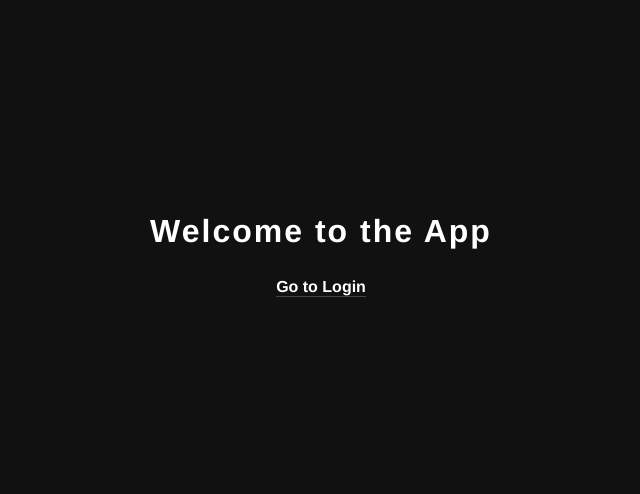
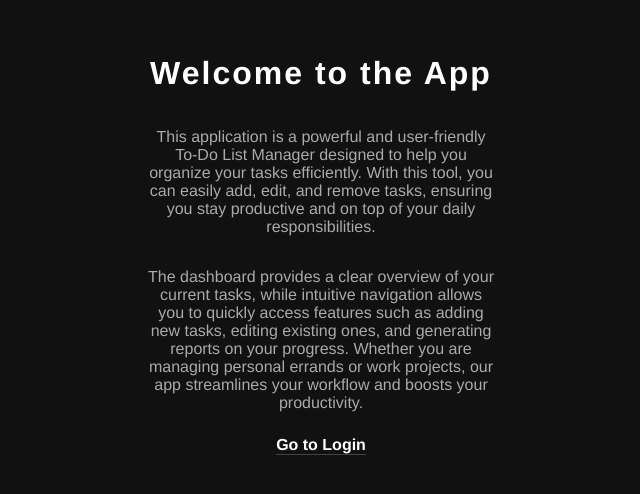
Before and after one commit to Cardpatr/skillsbadgeexam, a React (Create React App) app: page / in a window 1280 px wide. Shown: the part 152-646 px from the top of the page, without its empty margins (319-959 px from the left). Built offline with nearby package versions, Linux system fonts and the light colour scheme.

Commit message:
Update LandingPage.js

```diff
--- a/src/components/LandingPage.js
+++ b/src/components/LandingPage.js
@@ -6,6 +6,12 @@ export default function LandingPage() {
   return (
     <div className="centered-container">
       <h1>Welcome to the App</h1>
+      <p>
+        This application is a powerful and user-friendly To-Do List Manager designed to help you organize your tasks efficiently. With this tool, you can easily add, edit, and remove tasks, ensuring you stay productive and on top of your daily responsibilities.
+      </p>
+      <p>
+        The dashboard provides a clear overview of your current tasks, while intuitive navigation allows you to quickly access features such as adding new tasks, editing existing ones, and generating reports on your progress. Whether you are managing personal errands or work projects, our app streamlines your workflow and boosts your productivity.
+      </p>
       <Link to="/login">Go to Login</Link>
     </div>
   );
```
